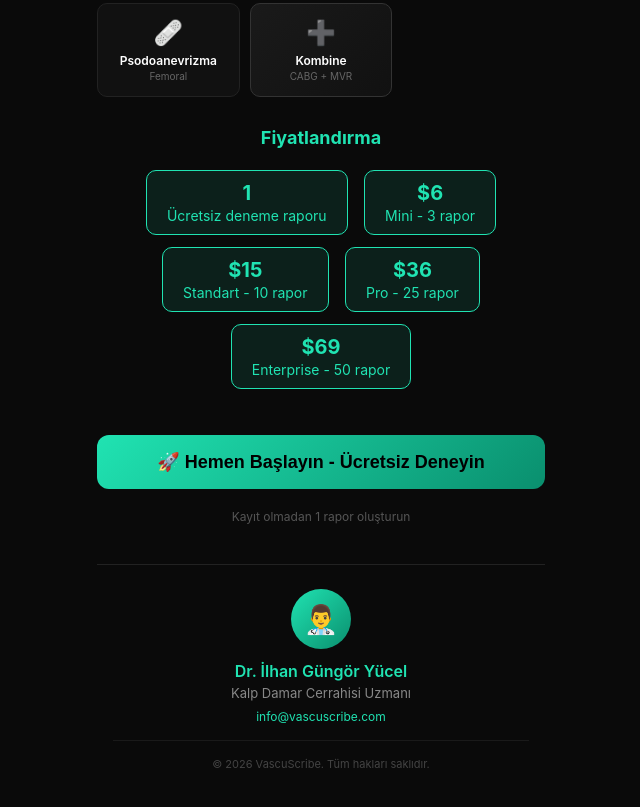
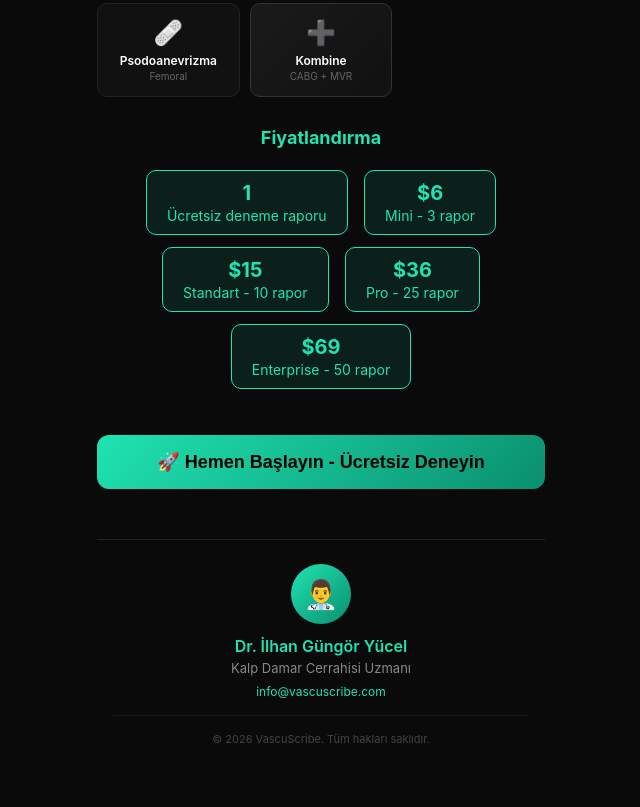
Before and after one commit to dktrlife-sys/vascuscribe, a plain HTML site: page static/index.html in a window 1280 px wide. Shown: the part 1962-2769 px from the top of the page, without its empty margins (319-959 px from the left). After the commit the page ends 2748 px from the top, so only its background shows below. Drawn offline with Linux system fonts and the light colour scheme.

```diff
--- a/static/index.html
+++ b/static/index.html
@@ -984,7 +984,7 @@
                     🚀 Hemen Başlayın - Ücretsiz Deneyin
                 </button>
                 <p style="color: #555; font-size: 12px; margin-top: 10px;">
-                    Kayıt olmadan 1 rapor oluşturun
+
                 </p>
             </div>
 
```
